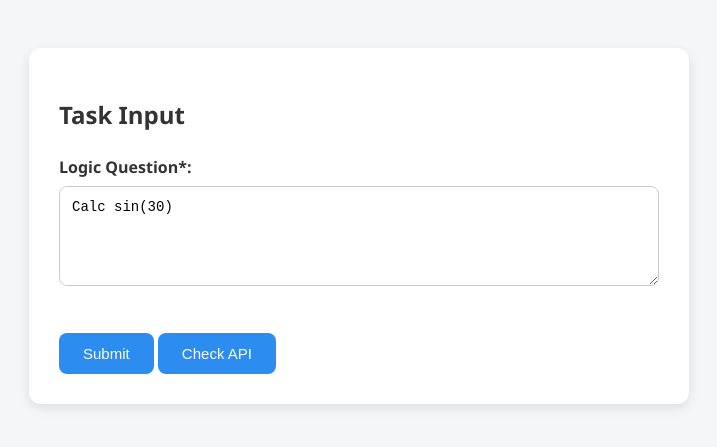
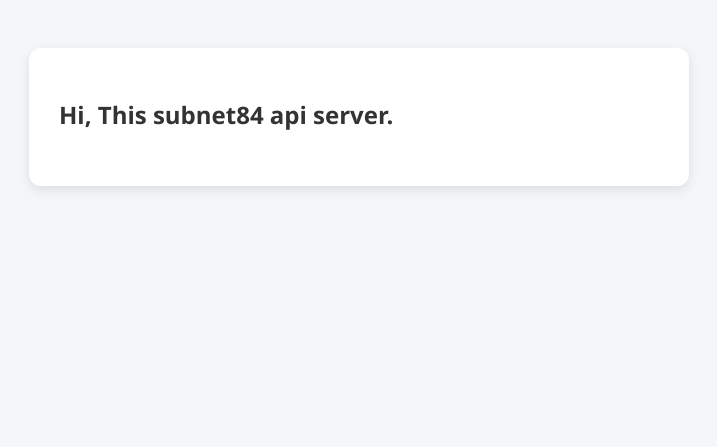
Before and after one commit to xtekastra/sn84-api-server, a Django app: page / in a window 1280 px wide. Shown: the top 447 px of the page, without its empty margins (281-998 px from the left). Run offline with Django 5.2, Linux system fonts and the light colour scheme.

Commit message:
Update index.html to modify header and remove input form

```diff
--- a/templates/index.html
+++ b/templates/index.html
@@ -79,19 +79,7 @@
 
 <body>
     <div class="form-container">
-        <h2>Task Input</h2>
-        <form id="inputForm" method="post">
-            <label for="logic_question">Logic Question*:</label>
-
-            <textarea id="logic_question" name="logic_question" placeholder="Enter Question" required>Calc sin(30)</textarea>
-
-            <div id="result_dom"></div>
-
-            <br>
-
-            <button type="button" id="solve_task">Submit</button>
-            <button type="button" id="check_api">Check API</button>
-        </form>
+        <h2>Hi, This subnet84 api server.</h2>
 
         <div id="result" class="result-box" style="display: none;"></div>
     </div>
```
